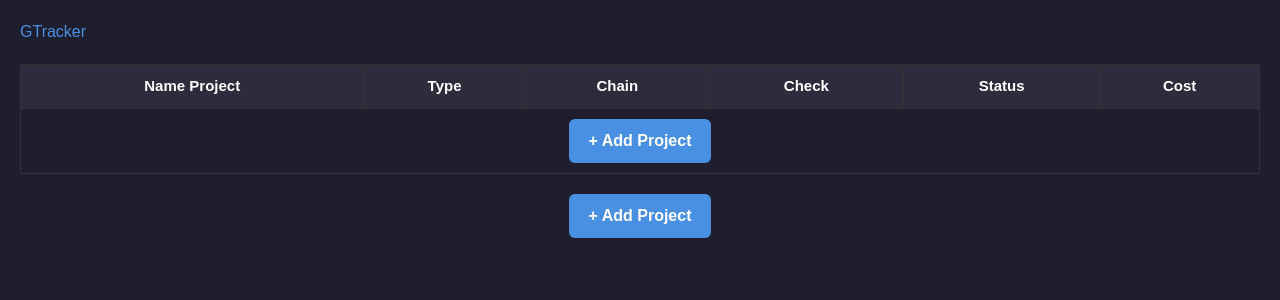
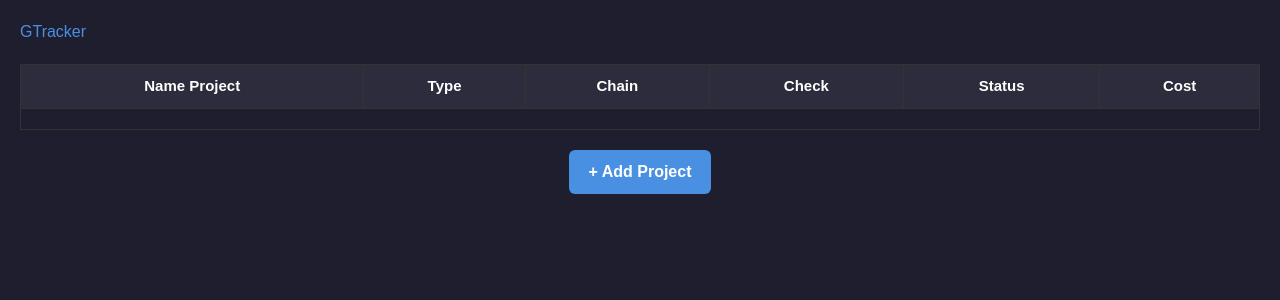
Before and after one commit to gardea22/GTracker, a Next.js app: page / in a window 1280 px wide. Shown: the top 300 px of the page. Built offline with nearby package versions, Linux system fonts and the light colour scheme.

Commit message:
Update page.tsx

```diff
--- a/app/page.tsx
+++ b/app/page.tsx
@@ -56,11 +56,10 @@ const Dashboard = () => {
           {projectList.length === 0 ? (
             <tr>
               <td colSpan={6} style={{ ...tdStyle, textAlign: 'center' }}>
-                <button onClick={() => setShowModal(true)} style={buttonStyle}>
-                  + Add Project
-                </button>
               </td>
             </tr>
+
+
           ) : (
             projectList.map((project, index) => (
               <tr key={index}>
```
